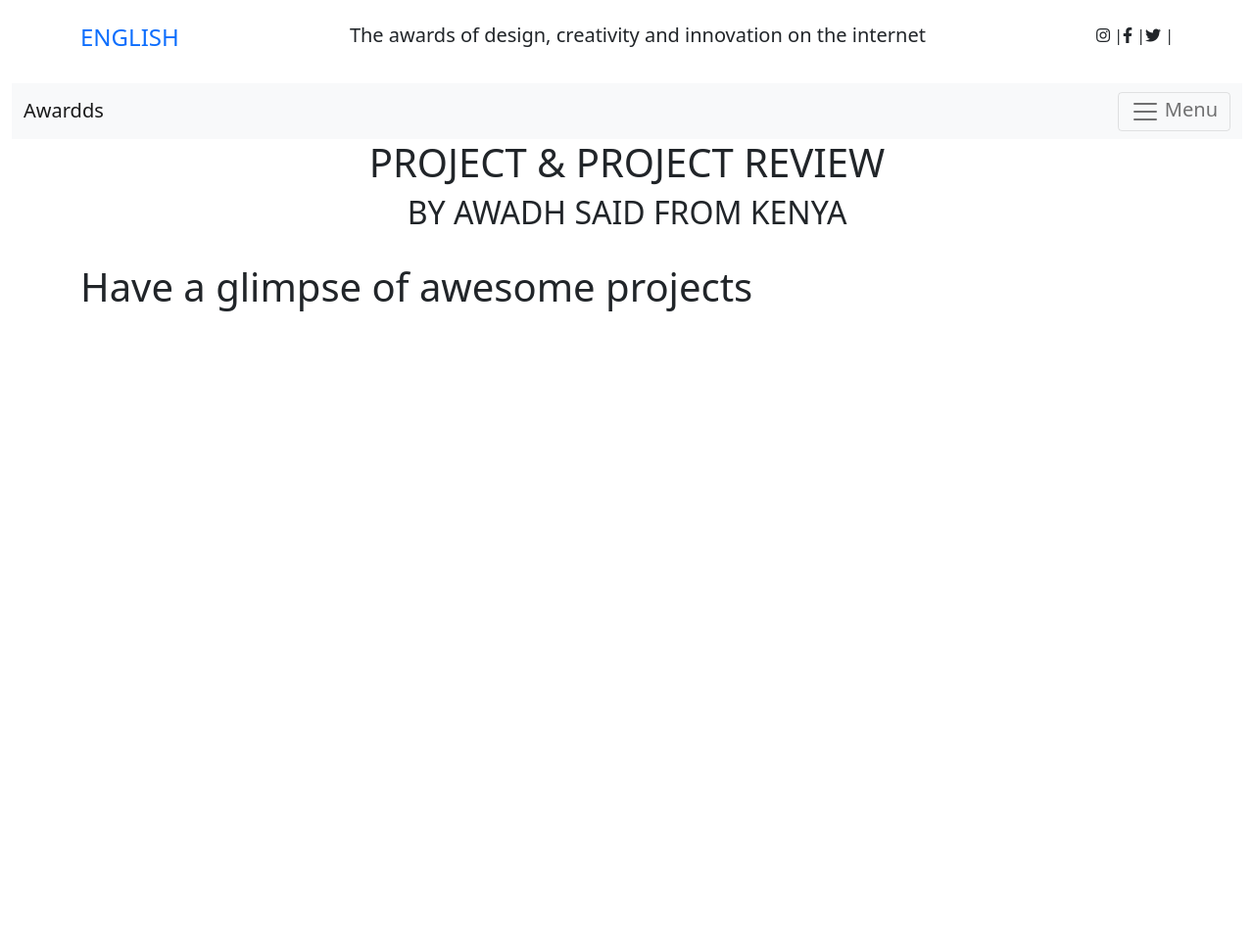
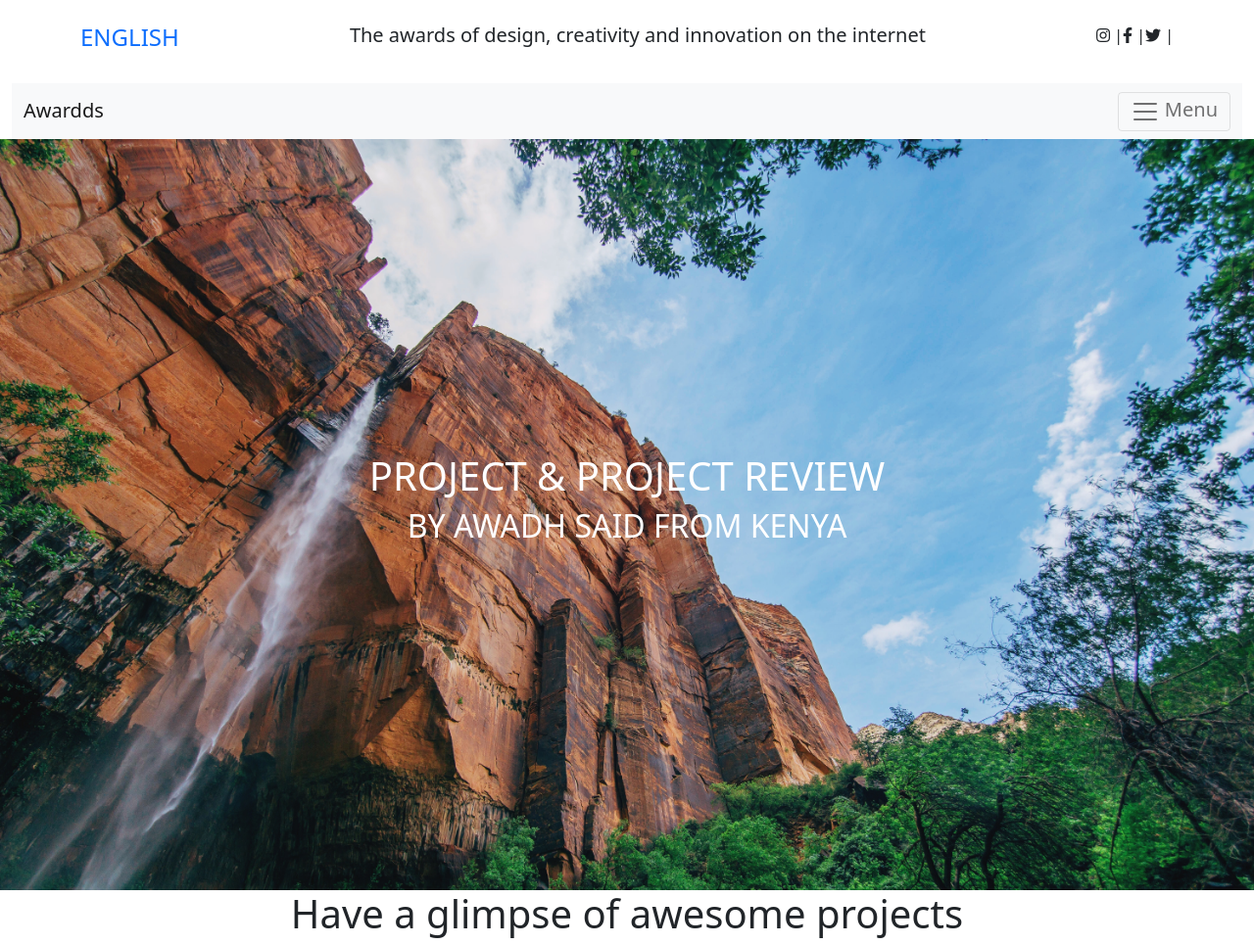
Before and after one commit to Awadh-Awadh/Awardddds, a Django app: page / in a window 1280 px wide. Shown: the whole page at 98% size. Before the commit the page ends 318 px from the top, so only its background shows below. Run offline with Django 3.2, Linux system fonts and the light colour scheme; data that the repository does not hold is empty.

Commit message:
add hero image

```diff
--- a/projects/static/css/main.css
+++ b/projects/static/css/main.css
@@ -381,3 +381,12 @@ a{
   display: flex;
   justify-content: space-around;
 }
+
+.hero{
+  padding: 25% 5%;
+  background-image: url("/static/images/hero.jpg");
+  background-size: cover;
+}
+.hero-content h1,h2{
+  color: #fff;
+}
--- a/projects/templates/projects/home.html
+++ b/projects/templates/projects/home.html
@@ -48,7 +48,7 @@
 <section id="projects">
   <div class="container">
     <div class="project-title">
-      <h1>Have a glimpse of awesome projects</h1>
+      <h1 class="text-center">Have a glimpse of awesome projects</h1>
     </div>
     <section>
       <div class="container-fluid">
```
Also changed, not shown: projects/static/images/hero.jpg (added).
